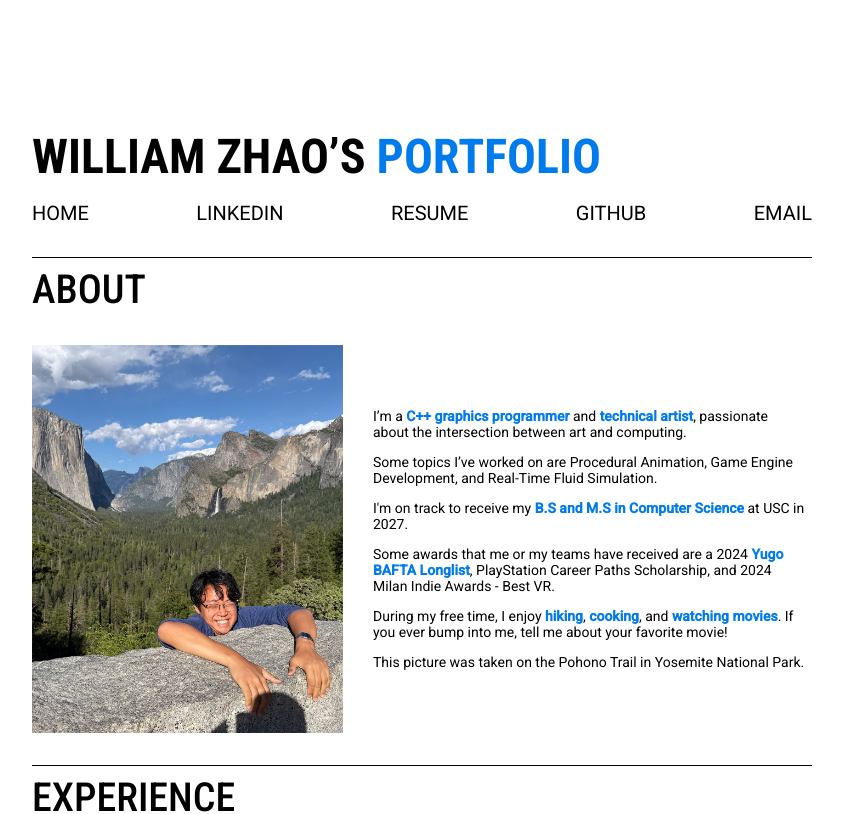
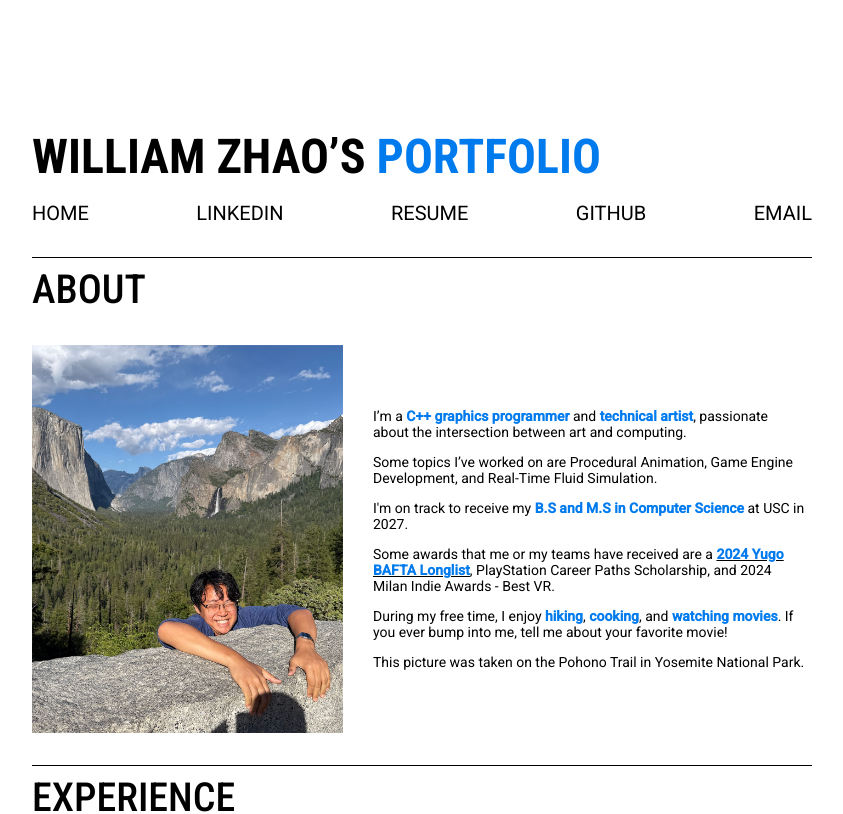
Before and after one commit to NotSuspicious/PortfolioWebsite, an Eleventy site: page src/index.njk in a window 1280 px wide. Shown: the top 814 px of the page, without its empty margins (218-1061 px from the left). Built offline with nearby package versions, Linux system fonts and the light colour scheme; Eleventy itself is replaced by a stand-in of ours; files that its build step writes are made by us from their sources.

Commit message:
udpated about me

```diff
--- a/src/index.njk
+++ b/src/index.njk
@@ -17,7 +17,7 @@ layout: base.njk
 				<p>I&rsquo;m a <strong class="accent">C++ graphics programmer</strong> and <strong class="accent">technical artist</strong>, passionate about the intersection between art and computing.</p>
 				<p>Some topics I&rsquo;ve worked on are Procedural Animation, Game Engine Development, and Real-Time Fluid Simulation.</p>
 				<p>I'm on track to receive my <strong class="accent">B.S and M.S in Computer Science</strong> at USC in 2027.</p>
-				<p>Some awards that me or my teams have received are a 2024 <strong class="accent", href="https://www.awn.com/news/usc-school-cinematic-arts-ganek-immersive-studio-inaugural-showcase-set">Yugo BAFTA Longlist</strong>, PlayStation Career Paths Scholarship, and 2024 Milan Indie Awards - Best VR.</p>
+				<p>Some awards that me or my teams have received are a <a href="https://www.awn.com/news/usc-school-cinematic-arts-ganek-immersive-studio-inaugural-showcase-set"><strong class="accent">2024 Yugo BAFTA Longlist</strong></a>, PlayStation Career Paths Scholarship, and 2024 Milan Indie Awards - Best VR.</p>
 				<p>During my free time, I enjoy <strong class="accent">hiking</strong>, <strong class="accent">cooking</strong>, and <strong class="accent">watching movies</strong>. If you ever bump into me, tell me about your favorite movie!</p>
 				<p>This picture was taken on the Pohono Trail in Yosemite National Park.</p>
 			</div>
```
